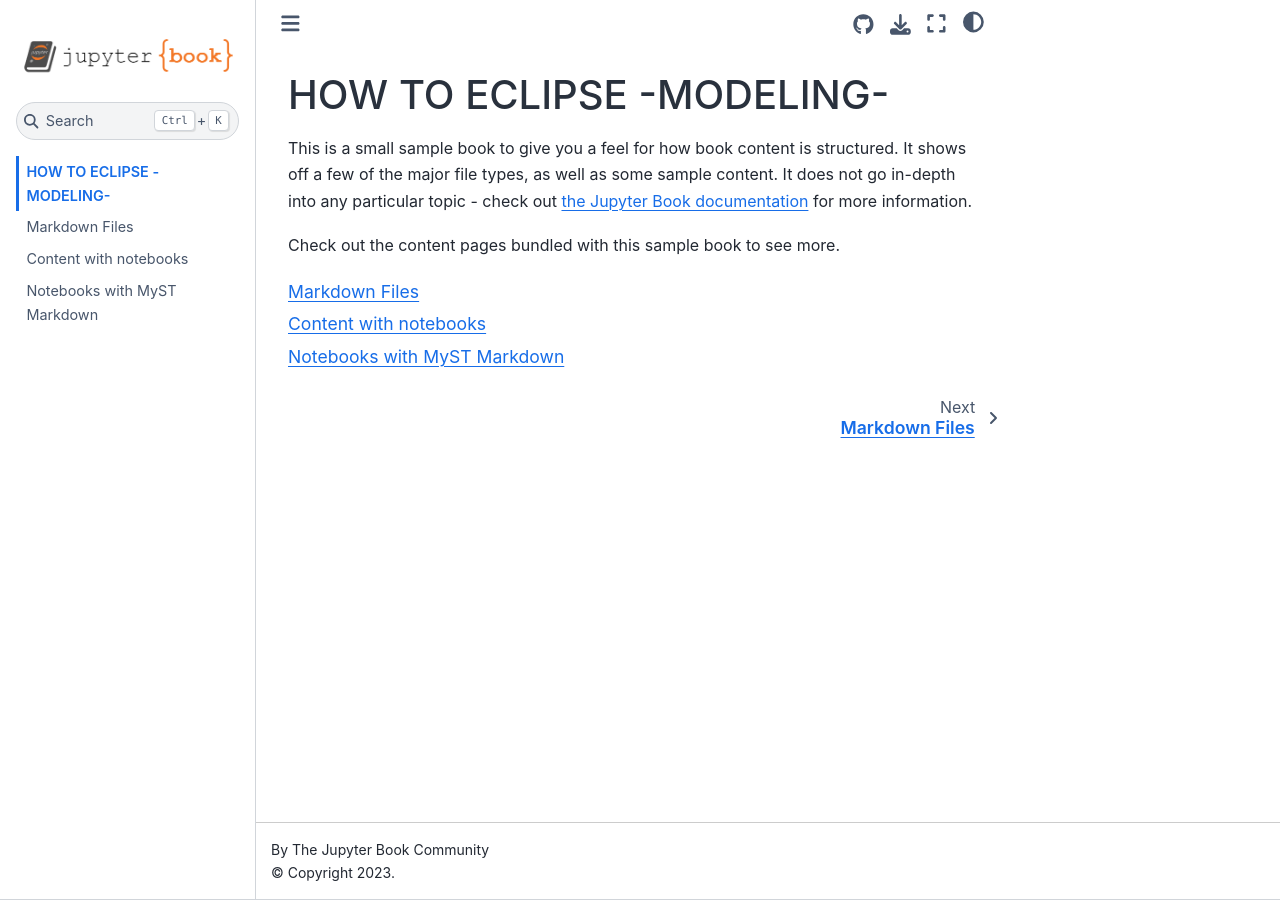
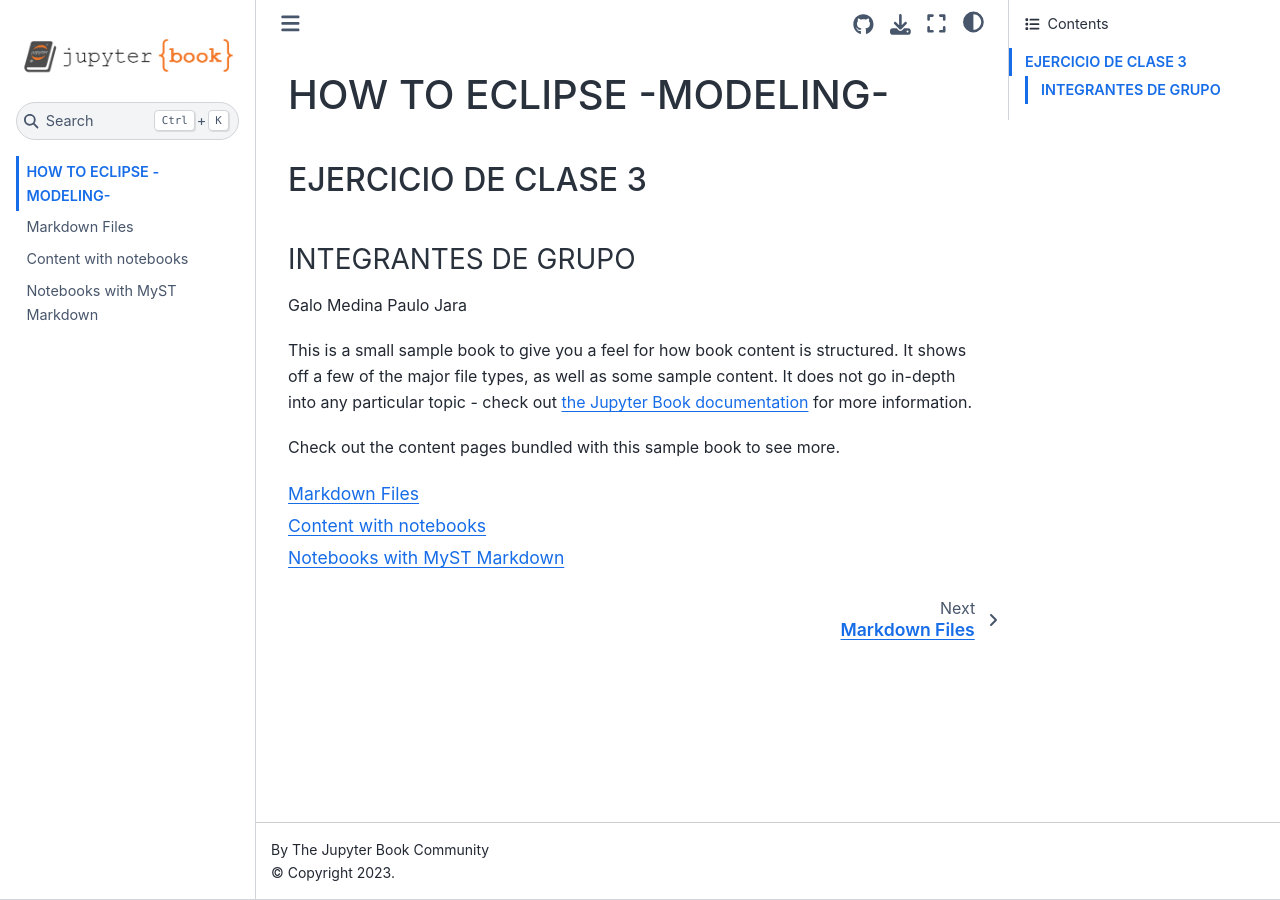
Before and after one commit to pdjarapa/howtoeclipsemod, a Jupyter Book: the page built from intro.md, in a window 1280 px wide. Built offline with Jupyter Book 1.0.4 settings and Sphinx 7.4.7 and the Sphinx Book theme 1.1.4, drawn with Linux system fonts in a browser that asks for light colours.

Commit message:
modificacion

```diff
--- a/intro.md
+++ b/intro.md
@@ -1,4 +1,11 @@
 # HOW TO ECLIPSE -MODELING-
+
+## EJERCICIO DE CLASE 3
+
+### INTEGRANTES DE GRUPO
+
+Galo Medina
+Paulo Jara
 
 This is a small sample book to give you a feel for how book content is
 structured.
```
